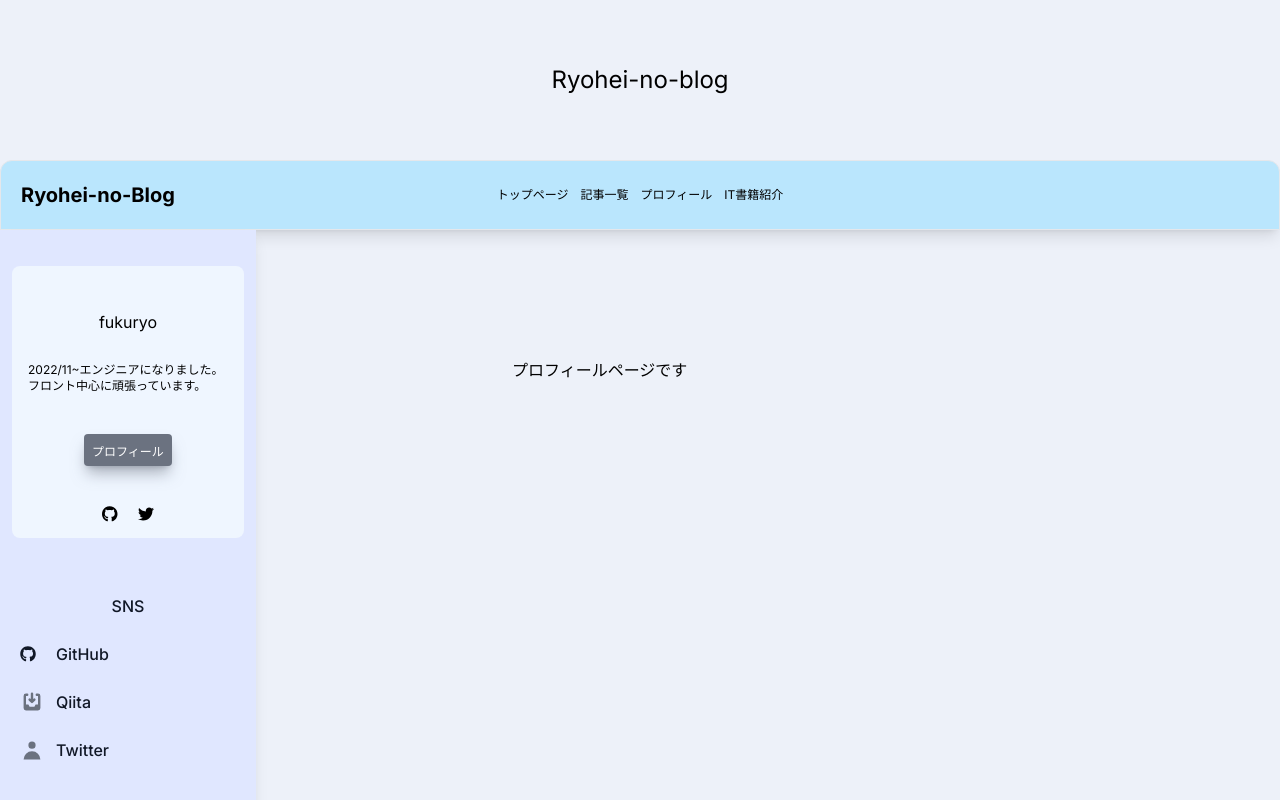
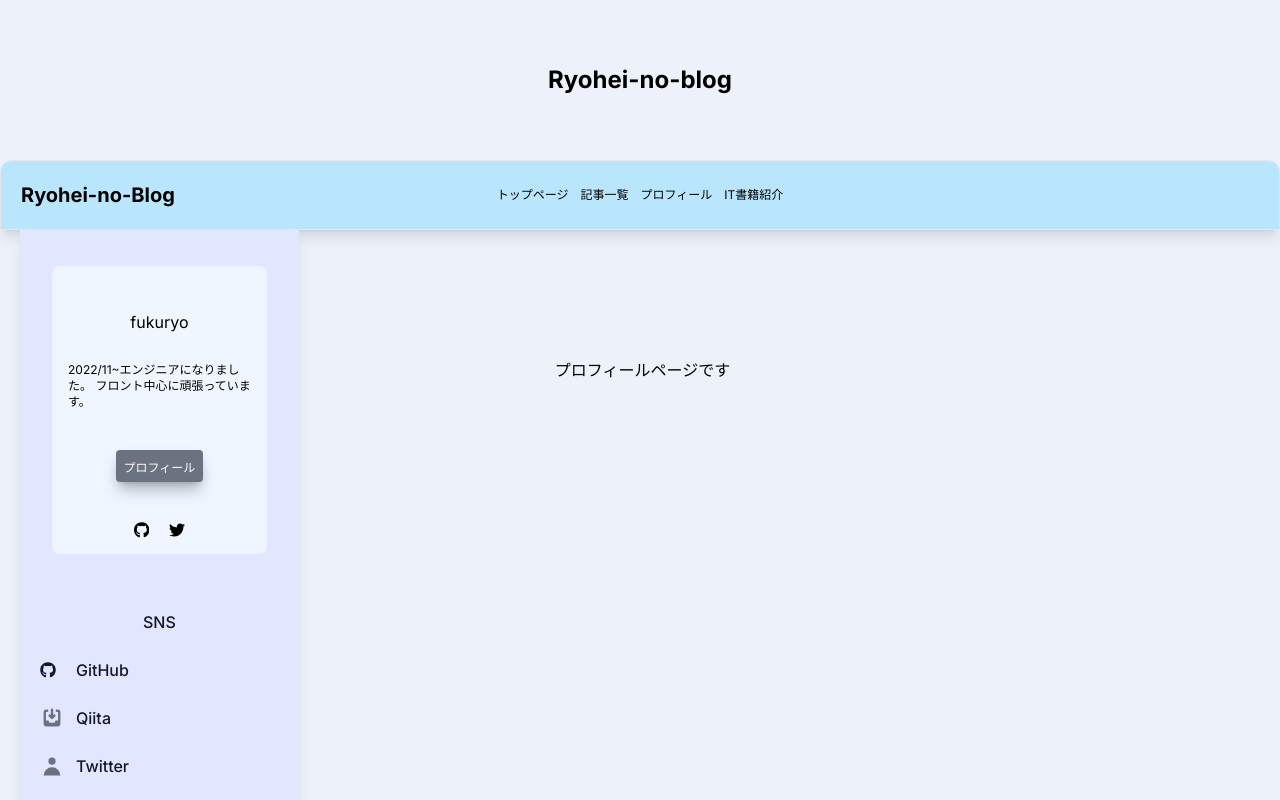
Before and after one commit to hukuryo/Blog-Practice, a Next.js app in the folder next-blog/: page /profile in a window 1280 px wide. Shown: the top 800 px of the page. Built offline with nearby package versions, Linux system fonts and the light colour scheme.

Commit message:
サイドバーの大きさを調整

```diff
--- a/next-blog/app/components/Header.tsx
+++ b/next-blog/app/components/Header.tsx
@@ -6,9 +6,8 @@ import Link from "next/link";
 export function Header() {
     return (
         <>
-
             <div>
-                <h1 className="tx-center mx-auto text-center mt-16 mb-16 text-2xl">Ryohei-no-blog</h1>
+                <h1 className="tx-center mx-auto text-center mt-16 mb-16 text-2xl font-bold">Ryohei-no-blog</h1>
             </div>
             <div className="w-full shadow-lg  p-5 pl-5 border border-gray-200 bg-sky-200 rounded-t-xl dark:border-gray-600 dark:bg-gray-700">
                 <div className="grid grid-cols-3">
--- a/next-blog/app/components/SideBar.tsx
+++ b/next-blog/app/components/SideBar.tsx
@@ -4,9 +4,9 @@ import Link from 'next/link';
 export function SideBar() {
     return (
         <>
-            <aside id="cta-button-sidebar" className="h-full w-64 h-screen transition-transform" aria-label="Sidebar" aria-hidden="true">
-                <div className="shadow-lg h-full px-3 py-4 overflow-y-auto bg-indigo-100 dark:bg-gray-800">
-                    <div id="dropdown-cta" className="p-4 mt-5 mb-5 rounded-lg bg-blue-50 dark:bg-blue-900" role="alert">
+            <aside id="cta-button-sidebar" className="h-full w-2/5 h-screen transition-transform pl-5" aria-label="Sidebar" aria-hidden="true">
+                <div className="shadow-lg h-full px-3 py-4 bg-indigo-100 dark:bg-gray-800">
+                    <div id="dropdown-cta" className="p-4 m-5 rounded-lg bg-blue-50 dark:bg-blue-900" role="alert">
                         <div className="flex items-center justify-center mb-3">
                         </div>
                         <h3 className="text-center mt-7 mb-7">fukuryo</h3>
--- a/next-blog/app/profile/page.tsx
+++ b/next-blog/app/profile/page.tsx
@@ -11,7 +11,7 @@ export default function profile() {
             <main className="container mx-auto">
                 <div className="flex">
                     <SideBar/>
-                    <div className="ml-64 mt-32">
+                    <div className="ml-64 mt-32 w-full">
                         <div className="flex">
                             <div className="relative flex">
                                 <h1>プロフィールページです</h1>
```
